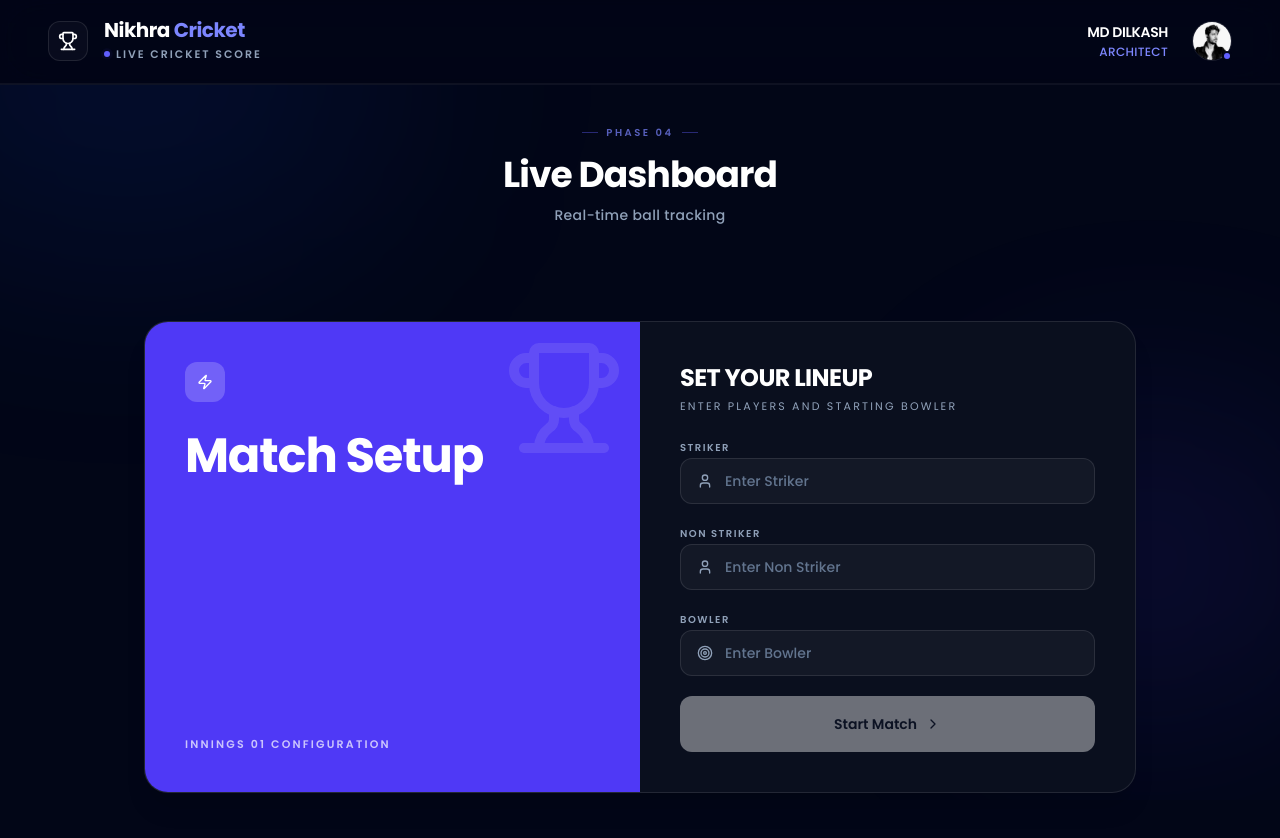
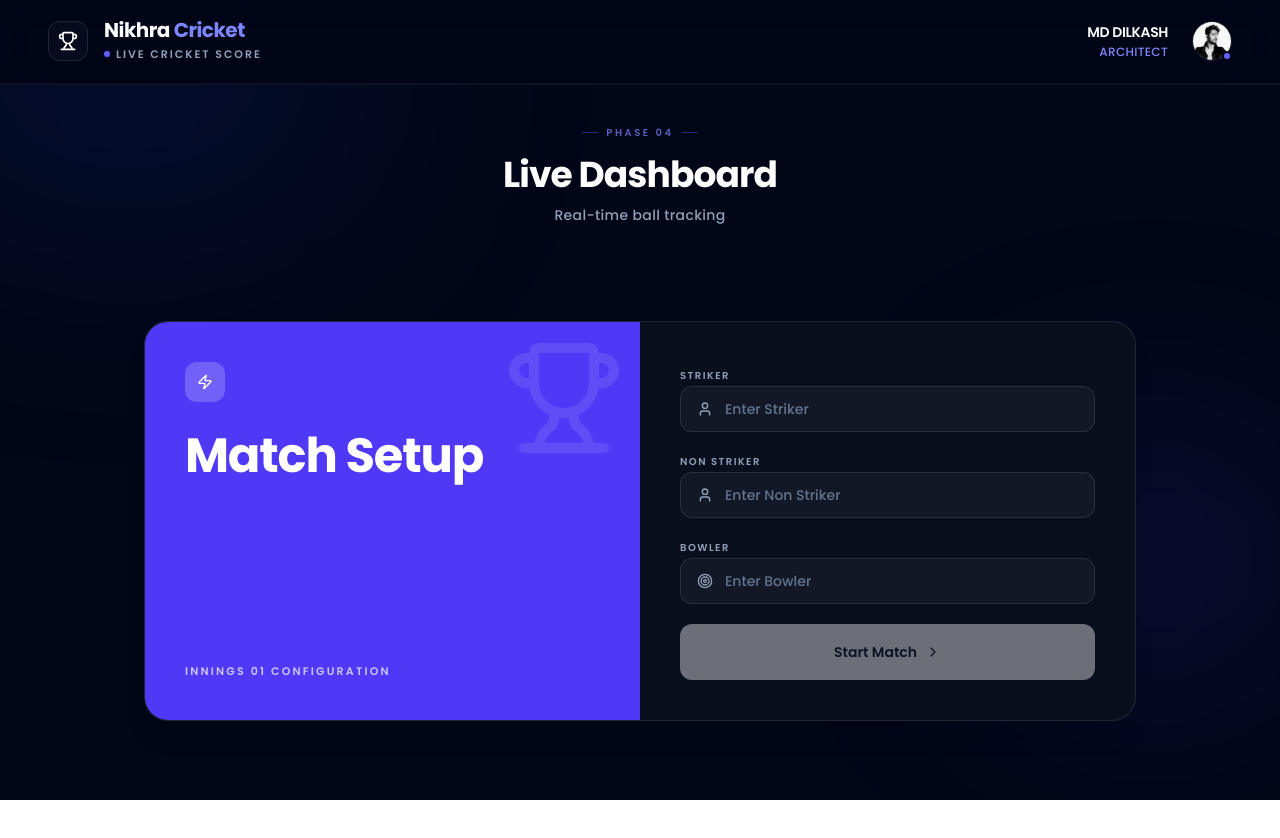
Before and after one commit to dilkash722/cricket-modern, a React (Vite) app: page /scoreboard in a window 1280 px wide. Shown: the top 838 px of the page. After the commit the page ends 800 px from the top, so only its background shows below. Built offline with nearby package versions, Linux system fonts and the light colour scheme.

Commit message:
Update setup screen and result page

```diff
--- a/src/components/scoreboard/SetupScreen.jsx
+++ b/src/components/scoreboard/SetupScreen.jsx
@@ -42,16 +42,6 @@ export default function SetupScreen({
 
         {/* BOTTOM / RIGHT */}
         <div className="px-5 py-6 sm:p-8 md:p-10 flex flex-col justify-center gap-5">
-          <div>
-            <h3 className="text-lg sm:text-2xl font-bold text-white uppercase tracking-tight">
-              Set Your Lineup
-            </h3>
-
-            <p className="text-slate-400 text-[10px] sm:text-[11px] uppercase tracking-[0.2em] mt-1">
-              Enter players and starting bowler
-            </p>
-          </div>
-
           <div className="space-y-4">
             {fields.map(({ key, icon: Icon, label }) => (
               <div key={key} className="space-y-1.5">
--- a/src/pages/Result.jsx
+++ b/src/pages/Result.jsx
@@ -148,7 +148,7 @@ export default function Result() {
               size={26}
             />
 
-            <h1 className="text-2xl sm:text-4xl md:text-6xl lg:text-7xl font-bold tracking-tight uppercase text-white leading-none px-2 break-words max-w-full">
+            <h1 className="text-2xl sm:text-4xl md:text-6xl lg:text-7xl font-bold tracking-tight text-white leading-none px-2 break-words max-w-full">
               {winnerText}
             </h1>
 
```
